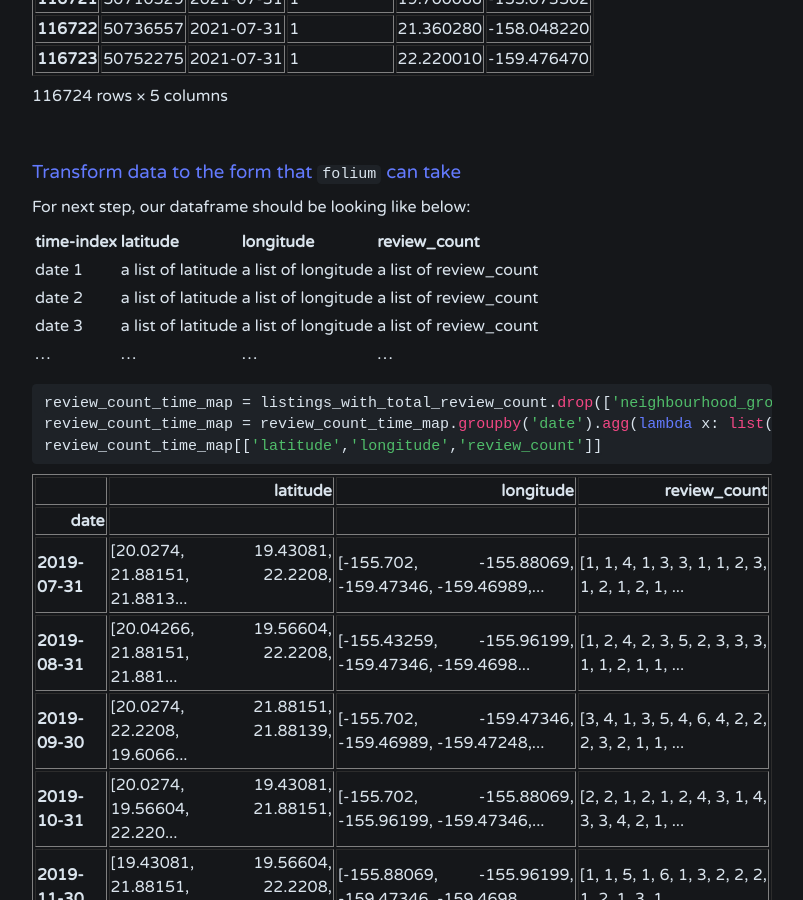
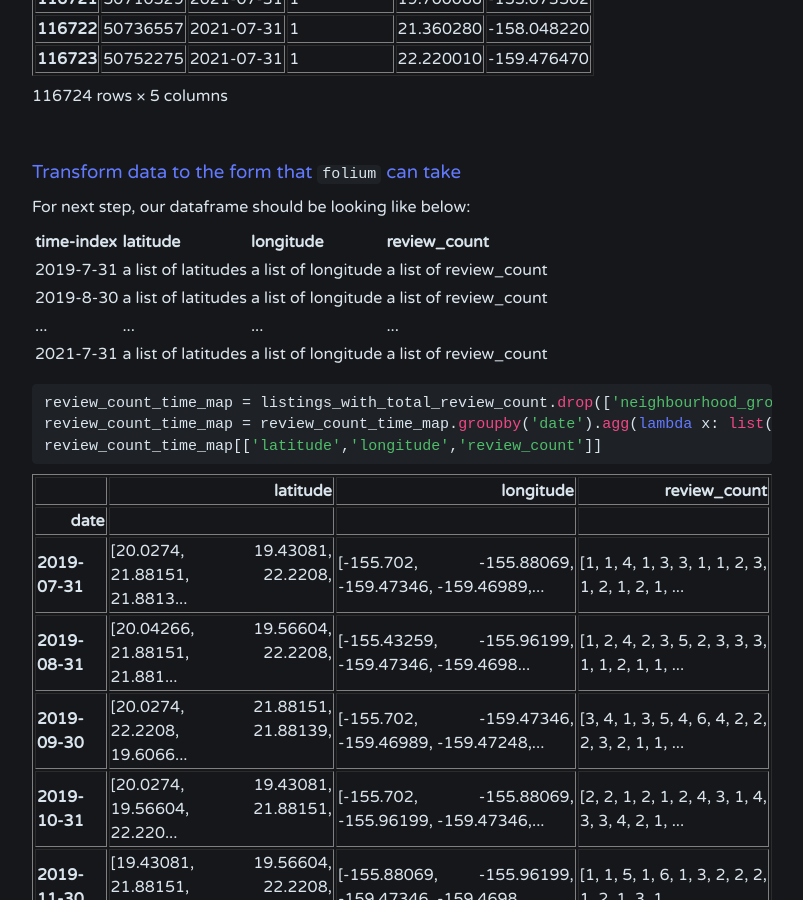
Before and after one commit to galaxie500/blog, a Jekyll site: the page built from _posts/2021-08-10-airbnb-timeserie-eda.md, in a window 1280 px wide and 900 px high, scrolled down 7104 px. Shown: the whole window, without its empty margins (238-1041 px from the left). Built offline with Jekyll 4.4.1, drawn with Linux system fonts in a browser that asks for light colours; nearby versions of some CDN libraries; comment, search, counter and statistics services are not loaded.

Commit message:
update html table

````diff
--- a/_posts/2021-08-10-airbnb-timeserie-eda.md
+++ b/_posts/2021-08-10-airbnb-timeserie-eda.md
@@ -521,13 +521,42 @@ output:
 
 For next step, our dataframe should be looking like below:
 
-| time-index  |  latitude | longitude  | review_count  |
-|---|---|---|---|
-|  date 1 |  a list of latitude | a list of longitude |  a list of review_count |
-|  date 2 |  a list of latitude | a list of longitude |  a list of review_count |
-|  date 3 |  a list of latitude | a list of longitude |  a list of review_count |
-|  ... |  ... | ...  | ...  |
-
+<table>
+<thead>
+  <tr>
+    <th>time-index</th>
+    <th>latitude</th>
+    <th>longitude</th>
+    <th>review_count</th>
+  </tr>
+</thead>
+<tbody>
+  <tr>
+    <td>2019-7-31</td>
+    <td>a list of latitudes</td>
+    <td>a list of longitude</td>
+    <td>a list of review_count</td>
+  </tr>
+  <tr>
+    <td>2019-8-30</td>
+    <td>a list of latitudes</td>
+    <td>a list of longitude</td>
+    <td>a list of review_count</td>
+  </tr>
+  <tr>
+    <td>...</td>
+    <td>...</td>
+    <td>...</td>
+    <td>...</td>
+  </tr>
+  <tr>
+    <td>2021-7-31</td>
+    <td>a list of latitudes</td>
+    <td>a list of longitude</td>
+    <td>a list of review_count</td>
+  </tr>
+</tbody>
+</table>
 
 ```python
 review_count_time_map = listings_with_total_review_count.drop(['neighbourhood_group_cleansed', 'listing_id'], axis=1)
````
